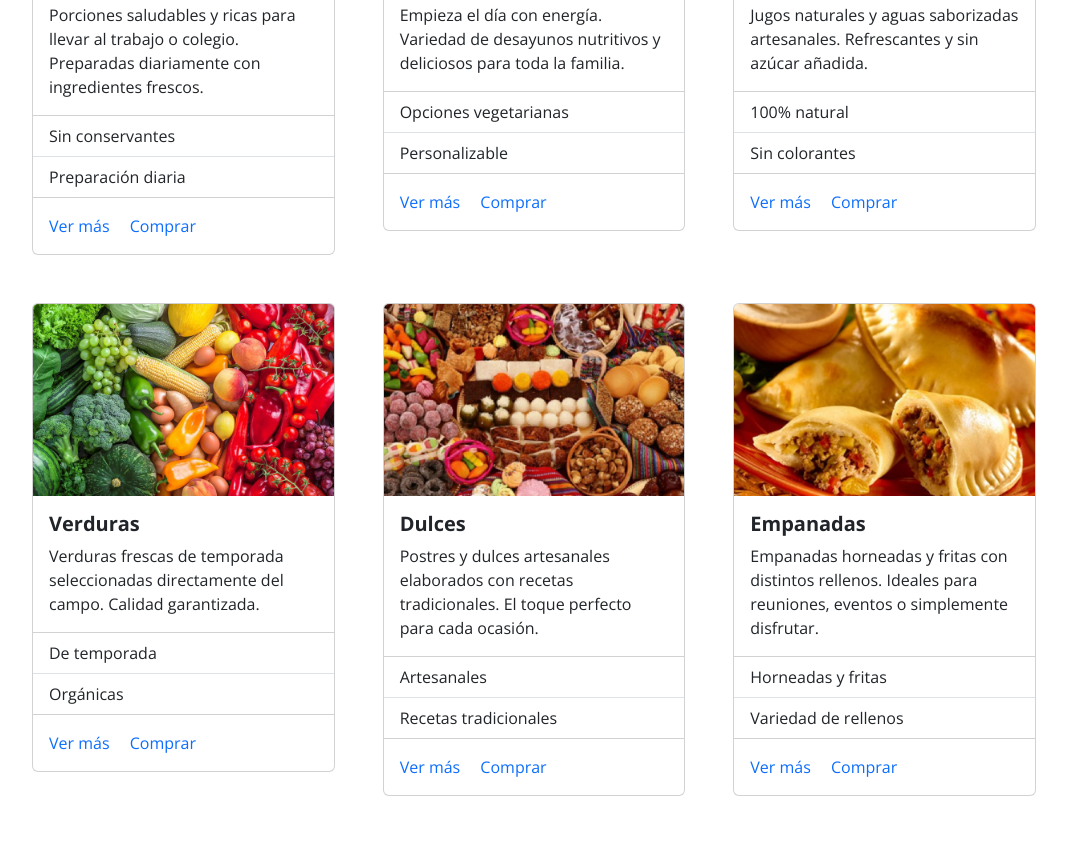
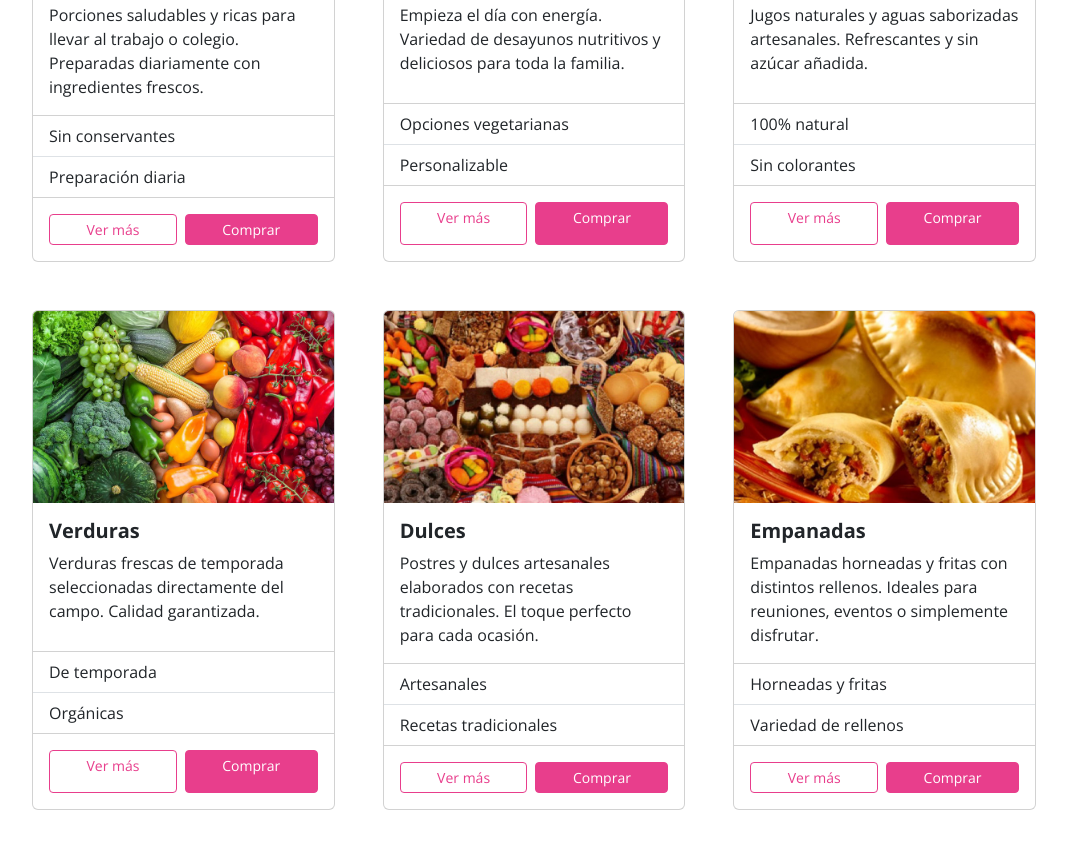
Before and after one commit to Sheshinmcfly/suricata, a plain HTML site: page index.html in a window 1280 px wide. Shown: the part 647-1500 px from the top of the page, without its empty margins (106-1173 px from the left). Drawn offline with nearby package versions, Linux system fonts and the light colour scheme.

Commit message:
fix(ui): corregir color h1 en hero y estilo de boton CTA

```diff
--- a/assets/css/style.css
+++ b/assets/css/style.css
@@ -3,7 +3,7 @@
 }
 
 h1 {
-    color: #707070;
+    color: inherit;
 }
 
 a{
@@ -18,6 +18,25 @@ a{
     color: #373A3C;
 }
 
+/* Botones marca */
+.btn-pink {
+    --bs-btn-color: #fff;
+    --bs-btn-bg: #E83E8C;
+    --bs-btn-border-color: #E83E8C;
+    --bs-btn-hover-color: #fff;
+    --bs-btn-hover-bg: #c82d78;
+    --bs-btn-hover-border-color: #c82d78;
+}
+
+.btn-outline-pink {
+    --bs-btn-color: #E83E8C;
+    --bs-btn-bg: transparent;
+    --bs-btn-border-color: #E83E8C;
+    --bs-btn-hover-color: #fff;
+    --bs-btn-hover-bg: #E83E8C;
+    --bs-btn-hover-border-color: #E83E8C;
+}
+
 nav img {
     width: 6rem;
 }
--- a/index.html
+++ b/index.html
@@ -62,7 +62,7 @@
         <div class="container py-4">
             <h1 class="fw-bold display-5">Comida fresca, sabor real</h1>
             <p class="lead mt-3">Productos frescos y preparados directo a tu mesa</p>
-            <a href="#productos" class="btn btn-light btn-lg mt-3 px-4">Ver productos</a>
+            <a href="#productos" class="btn btn-outline-light btn-lg mt-3 px-4">Ver productos</a>
         </div>
     </header>
     <!--Fin hero-->
@@ -75,7 +75,7 @@
 
             <!--Card 1-->
             <div class="col">
-                <div class="card">
+                <div class="card h-100">
                     <img src="assets/img/colaciones.jpg" class="card-img-top" alt="Colaciones">
                     <div class="card-body">
                         <h5 class="card-title fw-bold">Colaciones</h5>
@@ -85,16 +85,16 @@
                         <li class="list-group-item">Sin conservantes</li>
                         <li class="list-group-item">Preparación diaria</li>
                     </ul>
-                    <div class="card-body">
-                        <a href="#contacto" class="card-link">Ver más</a>
-                        <a href="#contacto" class="card-link">Comprar</a>
+                    <div class="card-body d-flex gap-2 mt-auto">
+                        <a href="#contacto" class="btn btn-outline-pink btn-sm flex-fill text-center">Ver más</a>
+                        <a href="#contacto" class="btn btn-pink btn-sm flex-fill text-center">Comprar</a>
                     </div>
                 </div>
             </div>
 
             <!--Card 2-->
             <div class="col">
-                <div class="card">
+                <div class="card h-100">
                     <img src="assets/img/desayunos.jpg" class="card-img-top" alt="Desayunos">
                     <div class="card-body">
                         <h5 class="card-title fw-bold">Desayunos</h5>
@@ -104,16 +104,16 @@
                         <li class="list-group-item">Opciones vegetarianas</li>
                         <li class="list-group-item">Personalizable</li>
                     </ul>
-                    <div class="card-body">
-                        <a href="#contacto" class="card-link">Ver más</a>
-                        <a href="#contacto" class="card-link">Comprar</a>
+                    <div class="card-body d-flex gap-2 mt-auto">
+                        <a href="#contacto" class="btn btn-outline-pink btn-sm flex-fill text-center">Ver más</a>
+                        <a href="#contacto" class="btn btn-pink btn-sm flex-fill text-center">Comprar</a>
                     </div>
                 </div>
             </div>
 
             <!--Card 3-->
             <div class="col">
-                <div class="card">
+                <div class="card h-100">
                     <img src="assets/img/bebidas.jpg" class="card-img-top" alt="Bebidas">
                     <div class="card-body">
                         <h5 class="card-title fw-bold">Bebidas</h5>
@@ -123,16 +123,16 @@
                         <li class="list-group-item">100% natural</li>
                         <li class="list-group-item">Sin colorantes</li>
                     </ul>
-                    <div class="card-body">
-                        <a href="#contacto" class="card-link">Ver más</a>
-                        <a href="#contacto" class="card-link">Comprar</a>
+                    <div class="card-body d-flex gap-2 mt-auto">
+                        <a href="#contacto" class="btn btn-outline-pink btn-sm flex-fill text-center">Ver más</a>
+                        <a href="#contacto" class="btn btn-pink btn-sm flex-fill text-center">Comprar</a>
                     </div>
                 </div>
             </div>
 
             <!--Card 4-->
             <div class="col">
-                <div class="card">
+                <div class="card h-100">
                     <img src="assets/img/verduras.jpg" class="card-img-top" alt="Verduras">
                     <div class="card-body">
                         <h5 class="card-title fw-bold">Verduras</h5>
@@ -142,16 +142,16 @@
                         <li class="list-group-item">De temporada</li>
                         <li class="list-group-item">Orgánicas</li>
                     </ul>
-                    <div class="card-body">
-                        <a href="#contacto" class="card-link">Ver más</a>
-                        <a href="#contacto" class="card-link">Comprar</a>
+                    <div class="card-body d-flex gap-2 mt-auto">
+                        <a href="#contacto" class="btn btn-outline-pink btn-sm flex-fill text-center">Ver más</a>
+                        <a href="#contacto" class="btn btn-pink btn-sm flex-fill text-center">Comprar</a>
                     </div>
                 </div>
             </div>
 
             <!--Card 5-->
             <div class="col">
-                <div class="card">
+                <div class="card h-100">
                     <img src="assets/img/dulces.jpg" class="card-img-top" alt="Dulces">
                     <div class="card-body">
                         <h5 class="card-title fw-bold">Dulces</h5>
@@ -161,16 +161,16 @@
                         <li class="list-group-item">Artesanales</li>
                         <li class="list-group-item">Recetas tradicionales</li>
                     </ul>
-                    <div class="card-body">
-                        <a href="#contacto" class="card-link">Ver más</a>
-                        <a href="#contacto" class="card-link">Comprar</a>
+                    <div class="card-body d-flex gap-2 mt-auto">
+                        <a href="#contacto" class="btn btn-outline-pink btn-sm flex-fill text-center">Ver más</a>
+                        <a href="#contacto" class="btn btn-pink btn-sm flex-fill text-center">Comprar</a>
                     </div>
                 </div>
             </div>
 
             <!--Card 6-->
             <div class="col">
-                <div class="card">
+                <div class="card h-100">
                     <img src="assets/img/empanadas.jpg" class="card-img-top" alt="Empanadas">
                     <div class="card-body">
                         <h5 class="card-title fw-bold">Empanadas</h5>
@@ -180,9 +180,9 @@
                         <li class="list-group-item">Horneadas y fritas</li>
                         <li class="list-group-item">Variedad de rellenos</li>
                     </ul>
-                    <div class="card-body">
-                        <a href="#contacto" class="card-link">Ver más</a>
-                        <a href="#contacto" class="card-link">Comprar</a>
+                    <div class="card-body d-flex gap-2 mt-auto">
+                        <a href="#contacto" class="btn btn-outline-pink btn-sm flex-fill text-center">Ver más</a>
+                        <a href="#contacto" class="btn btn-pink btn-sm flex-fill text-center">Comprar</a>
                     </div>
                 </div>
             </div>
```
